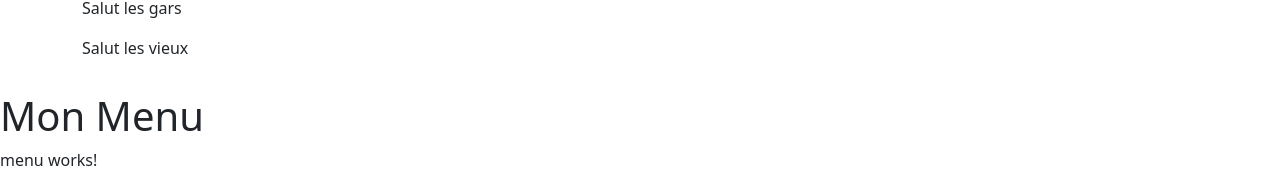
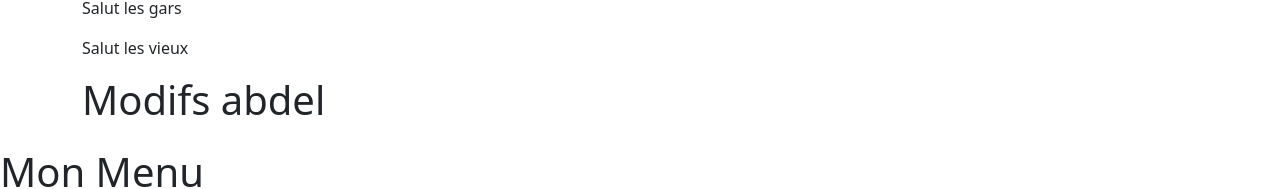
Before and after one commit to clem3806/projetFilRougeGrp4, an Angular app in the folder angular-Fil-Rouge/: page / in a window 1280 px wide. Shown: the part 195-384 px from the top of the page. Built offline with nearby package versions, Linux system fonts and the light colour scheme; no server answers.

Commit message:
ajout h1 abdel

```diff
--- a/angular-Fil-Rouge/src/app/composants/formations/formations.component.html
+++ b/angular-Fil-Rouge/src/app/composants/formations/formations.component.html
@@ -19,4 +19,5 @@
         <p>"Salut les kids"</p>
         <p>Salut les gars</p>
         <p>Salut les vieux</p>
+        <h1> Modifs abdel</h1>
     </table>
```
